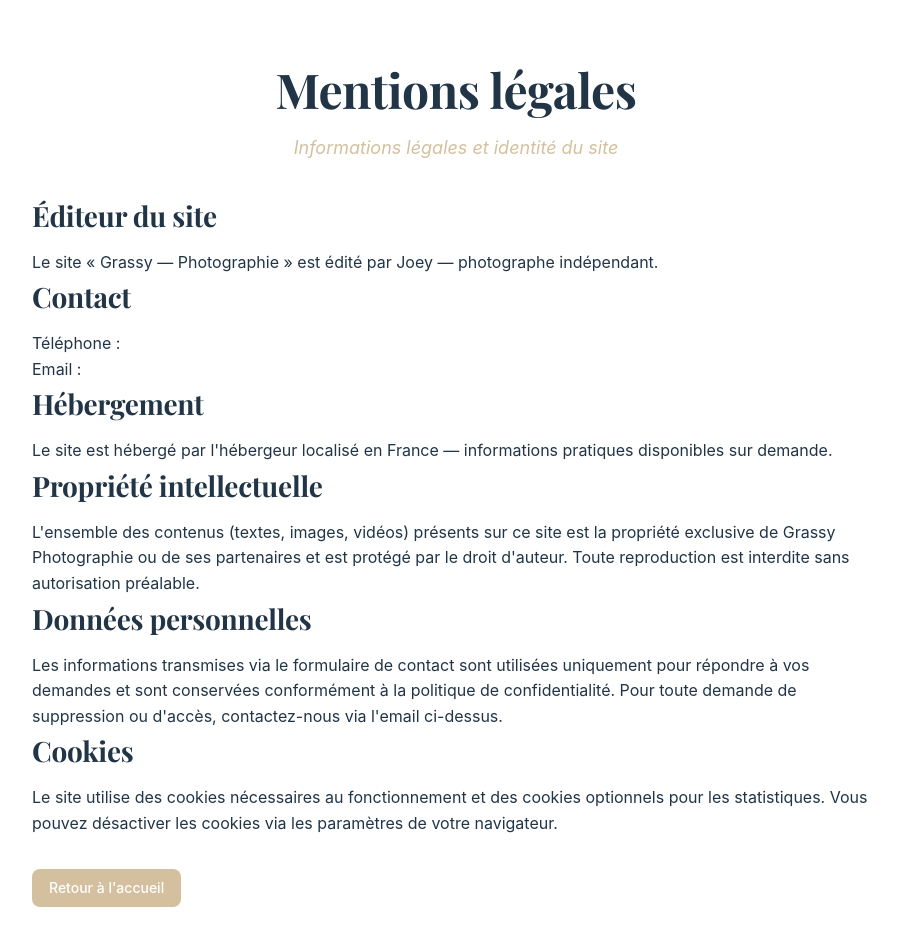
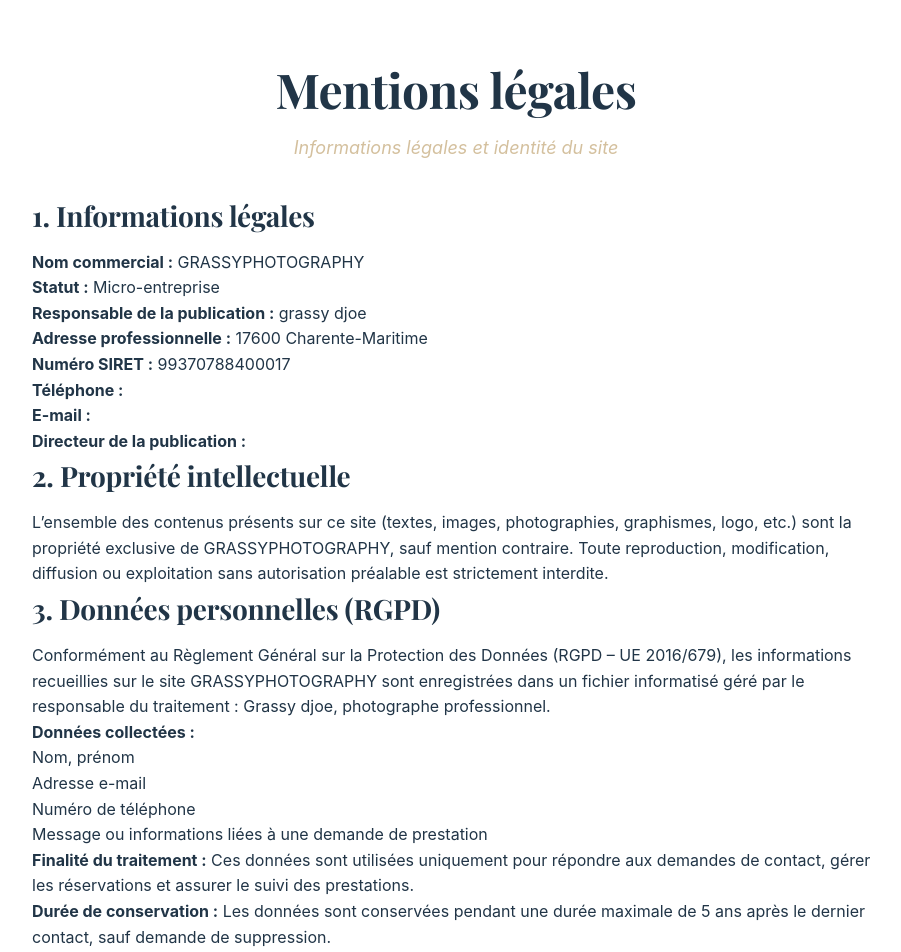
Before and after one commit to Sullivankow/joey_photo, a React (Vite) app in the folder joey-photo/: page /mentions-legales in a window 1280 px wide. Shown: the top 952 px of the page, without its empty margins (184-1085 px from the left). Built offline with nearby package versions, Linux system fonts and the light colour scheme; a web font is replaced by a local one.

Commit message:
Ajout mention légales OK

```diff
--- a/joey-photo/src/pages/mentionsLegales.tsx
+++ b/joey-photo/src/pages/mentionsLegales.tsx
@@ -10,41 +10,56 @@ export default function MentionsLegales() {
           <h1 className="text-4xl font-playfair italic text-[#213547]">Mentions légales</h1>
           <p className="mt-4 text-lg text-[#D4C09E] italic">Informations légales et identité du site</p>
         </header>
+        <section className="prose prose-lg max-w-none text-[#213547]">
+          <h2 className="font-playfair italic">1. Informations légales</h2>
+          <p><strong>Nom commercial :</strong> GRASSYPHOTOGRAPHY</p>
+          <p><strong>Statut :</strong> Micro-entreprise</p>
+          <p><strong>Responsable de la publication :</strong> grassy djoe</p>
 
-        <section className="prose prose-lg max-w-none text-[#213547]">
-          <h2 className="font-playfair italic">Éditeur du site</h2>
+          <p><strong>Adresse professionnelle :</strong> 17600 Charente-Maritime</p>
+          <p><strong>Numéro SIRET :</strong> 99370788400017</p>
+          <p><strong>Téléphone :</strong> <a className="text-[#D4C09E]" href="tel:+33699363143">06 99 36 31 43</a></p>
+          <p><strong>E-mail :</strong> <a className="text-[#D4C09E]" href="mailto:grassyphotographie@gmail.com">grassyphotographie@gmail.com</a></p>
+          <p><strong>Directeur de la publication :</strong></p>
+
+          <h2 className="font-playfair italic">2. Propriété intellectuelle</h2>
           <p>
-            Le site « Grassy — Photographie » est édité par Joey — photographe indépendant.
+            L’ensemble des contenus présents sur ce site (textes, images, photographies, graphismes, logo, etc.) sont la
+            propriété exclusive de GRASSYPHOTOGRAPHY, sauf mention contraire. Toute reproduction, modification, diffusion ou
+            exploitation sans autorisation préalable est strictement interdite.
           </p>
 
-          <h2 className="font-playfair italic">Contact</h2>
-          <p>Téléphone : <a className="text-[#D4C09E]" href="tel:+33699363143">06 99 36 31 43</a></p>
-          <p>Email : <a className="text-[#D4C09E]" href="mailto:grassyphotographie@gmail.com">grassyphotographie@gmail.com</a></p>
-
-          <h2 className="font-playfair italic">Hébergement</h2>
+          <h2 className="font-playfair italic">3. Données personnelles (RGPD)</h2>
           <p>
-            Le site est hébergé par l'hébergeur localisé en France — informations pratiques disponibles sur demande.
+            Conformément au Règlement Général sur la Protection des Données (RGPD – UE 2016/679), les informations
+            recueillies sur le site GRASSYPHOTOGRAPHY sont enregistrées dans un fichier informatisé géré par le responsable du
+            traitement : Grassy djoe, photographe professionnel.
           </p>
 
-          <h2 className="font-playfair italic">Propriété intellectuelle</h2>
-          <p>
-            L'ensemble des contenus (textes, images, vidéos) présents sur ce site est la propriété exclusive de Grassy
-            Photographie ou de ses partenaires et est protégé par le droit d'auteur. Toute reproduction est interdite sans
-            autorisation préalable.
-          </p>
+          <p><strong>Données collectées :</strong></p>
+          <ul>
+            <li>Nom, prénom</li>
+            <li>Adresse e-mail</li>
+            <li>Numéro de téléphone</li>
+            <li>Message ou informations liées à une demande de prestation</li>
+          </ul>
 
-          <h2 className="font-playfair italic">Données personnelles</h2>
-          <p>
-            Les informations transmises via le formulaire de contact sont utilisées uniquement pour répondre à vos demandes
-            et sont conservées conformément à la politique de confidentialité. Pour toute demande de suppression ou d'accès,
-            contactez-nous via l'email ci-dessus.
-          </p>
+          <p><strong>Finalité du traitement :</strong> Ces données sont utilisées uniquement pour répondre aux demandes de contact, gérer les réservations et assurer le suivi des prestations.</p>
 
-          <h2 className="font-playfair italic">Cookies</h2>
-          <p>
-            Le site utilise des cookies nécessaires au fonctionnement et des cookies optionnels pour les statistiques. Vous
-            pouvez désactiver les cookies via les paramètres de votre navigateur.
-          </p>
+          <p><strong>Durée de conservation :</strong> Les données sont conservées pendant une durée maximale de 5 ans après le dernier contact, sauf demande de suppression.</p>
+
+          <p><strong>Transmission des données :</strong> Aucune donnée personnelle n’est transmise à des tiers sans le consentement explicite de la personne concernée.</p>
+
+          <p><strong>Vos droits :</strong> Vous disposez d’un droit d’accès, de rectification, d’effacement et de portabilité de vos données, ainsi que du droit d’opposition au traitement. Pour exercer vos droits, contactez : <a className="text-[#D4C09E]" href="mailto:grassyphotographie@gmail.com">grassyphotographie@gmail.com</a></p>
+
+          <h2 className="font-playfair italic">4. Cookies</h2>
+          <p>Le site peut utiliser des cookies destinés à améliorer la navigation et mesurer la fréquentation. L’utilisateur peut désactiver les cookies à tout moment via les paramètres de son navigateur.</p>
+
+          <h2 className="font-playfair italic">5. Responsabilité</h2>
+          <p>GRASSYPHOTOGRAPHY s’efforce de fournir des informations exactes et à jour, mais ne saurait être tenu responsable des erreurs ou omissions présentes sur le site, ni de l’utilisation qui pourrait en être faite.</p>
+
+          <h2 className="font-playfair italic">6. Droit applicable</h2>
+          <p>Le présent site et ses mentions légales sont soumis au droit français. Tout litige sera soumis à la juridiction compétente.</p>
 
           <div className="mt-8">
             <a href="/" className="inline-flex items-center gap-2 rounded-lg border border-transparent bg-[#D4C09E] px-4 py-2 text-sm font-semibold text-black hover:bg-[#BFA776] hover:text-white transition">Retour à l'accueil</a>
```
